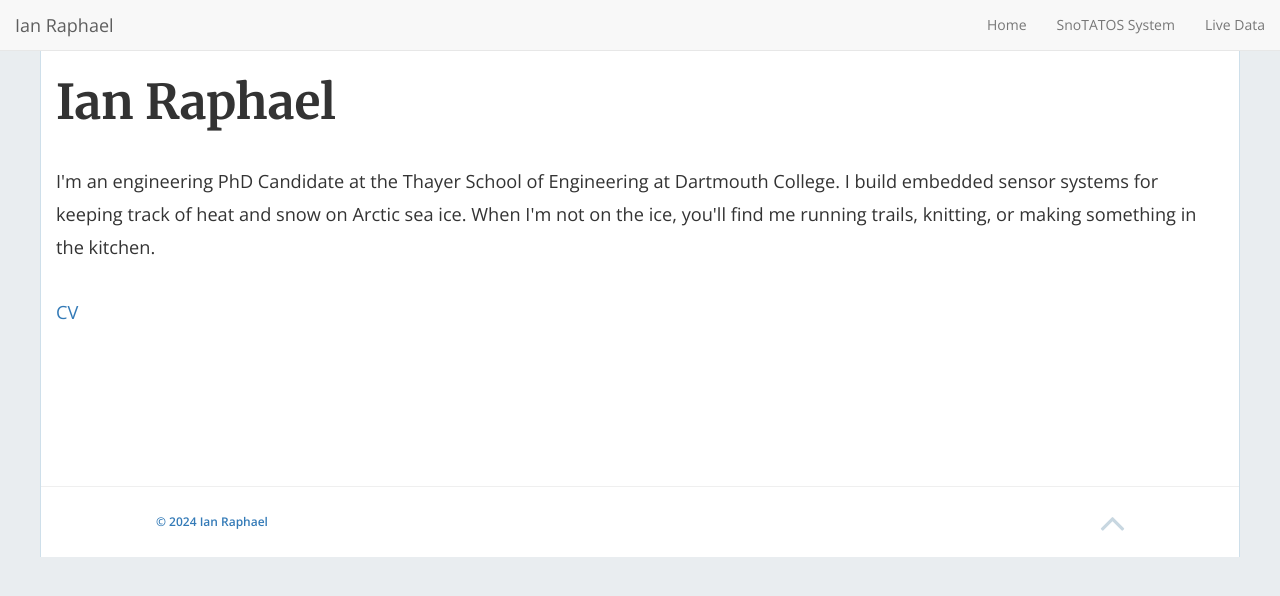
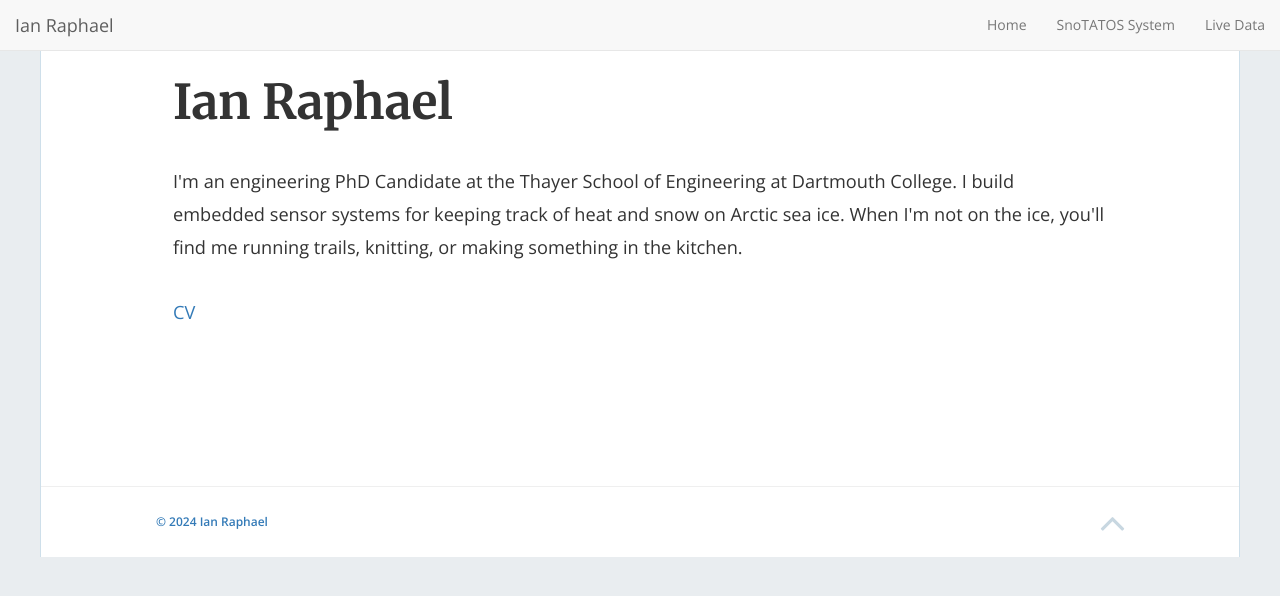
Before and after one commit to ianraphael/ianraphael.github.io, a Jekyll site: the page built from index.html, in a window 1280 px wide. Shown: the top 596 px of the page. Built offline with Jekyll 4.4.1, drawn with Linux system fonts in a browser that asks for light colours; nearby versions of some CDN libraries; the list of posts is cut into pages by our own code.

Commit message:
add some padding to plots

```diff
--- a/css/style.scss
+++ b/css/style.scss
@@ -122,7 +122,7 @@
 }
 
 .hero-content {
-  width: 100%;
+  width: 80%;
   margin: 0 auto;
   display: table;
   @include bp-medium {
@@ -449,7 +449,7 @@
     .box {
       box-shadow: 0px 1px 22px -12px #607D8B;
       background-color: #fff;
-      // padding: 25px 35px 25px 30px;
+      padding: 25px 35px 25px 30px;
     }
 
     .sparkboxes .box {
```
